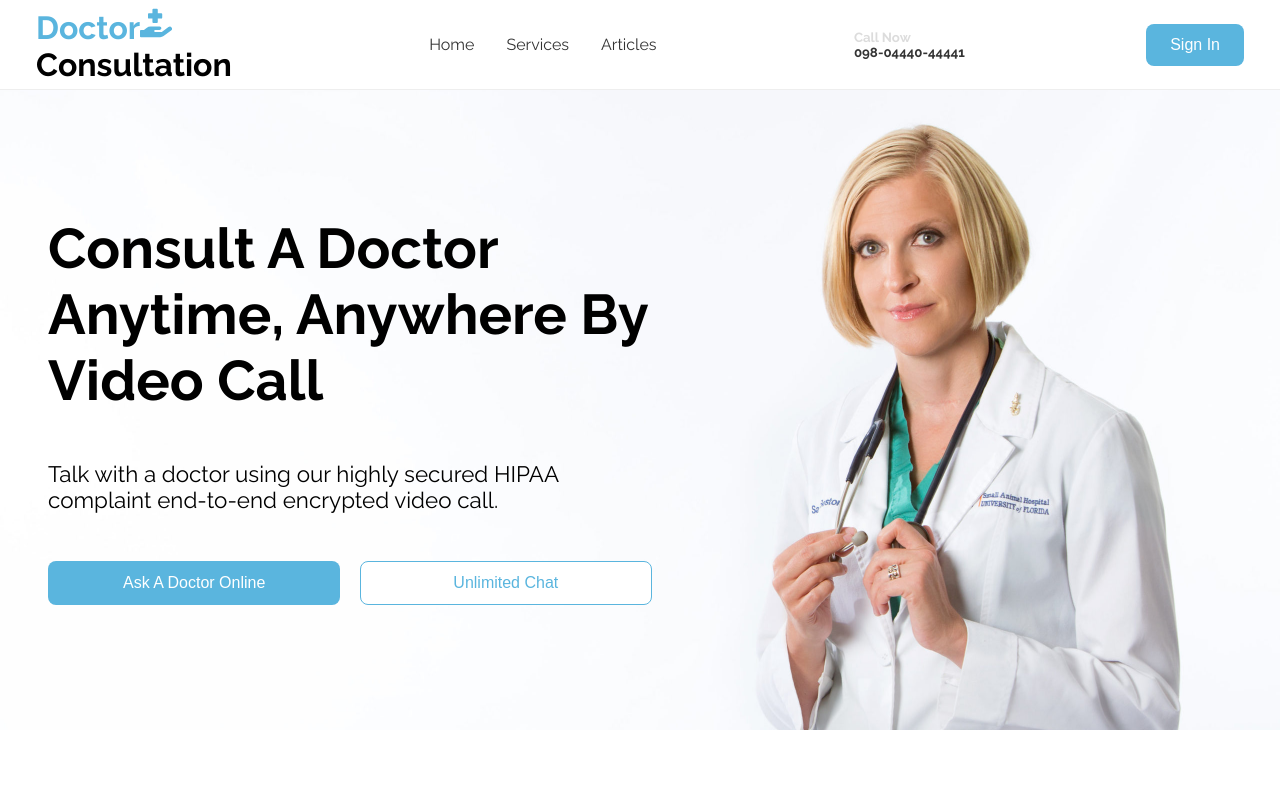
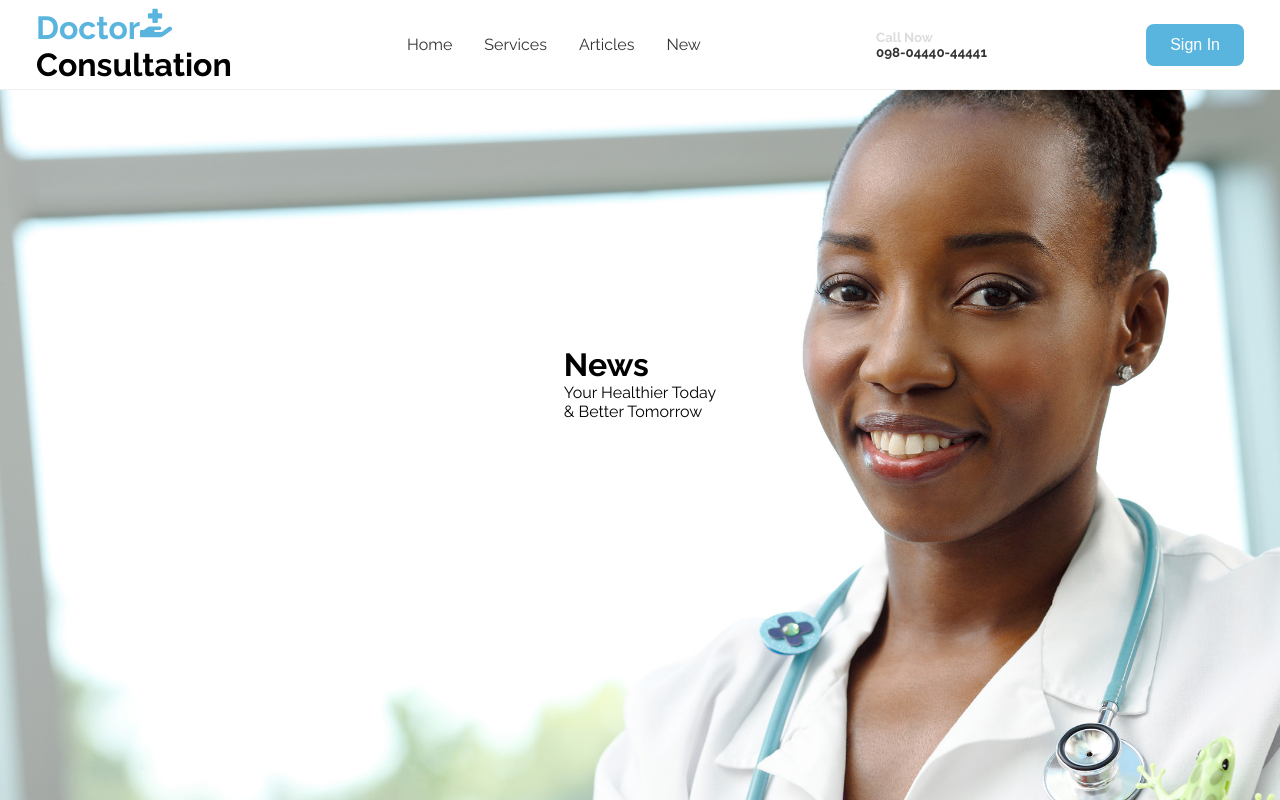
Before and after one commit to zahirmaliqi/Doctor-Consultation, a React (Create React App) app: page /new in a window 1280 px wide. Shown: the top 800 px of the page. Built offline with nearby package versions, Linux system fonts and the light colour scheme.

Commit message:
Router update

```diff
--- a/package.json
+++ b/package.json
@@ -9,6 +9,7 @@
     "react": "^18.2.0",
     "react-dom": "^18.2.0",
     "react-icons": "^4.4.0",
+    "react-router-dom": "^5.3.3",
     "react-scripts": "5.0.1",
     "web-vitals": "^2.1.4"
   },
--- a/src/App.js
+++ b/src/App.js
@@ -5,16 +5,29 @@ import Home from './components/home/Home'
 import Services from './components/services/Services'
 import Articles from './components/articles/Articles'
 import Footer from './components/footer/Footer'
+import { BrowserRouter as Router, Route, Switch } from 'react-router-dom';
+import New from './components/new/New'
 
 function App() {
   return (
+    <Router>
     <>
+    <Switch>
+      <Route exact path="/">
      <Navbar/>
      <Home/>
      <Services/>
      <Articles/>
      <Footer/>
+     </Route>
+
+      <Route exact path="/new">
+      <Navbar/>
+      <New/>
+     </Route>
+     </Switch>
     </>
+    </Router>
   );
 }
 
--- a/src/components/home/Home.js
+++ b/src/components/home/Home.js
@@ -14,7 +14,7 @@ const Home = () => {
             <button className='chat-btn'> Unlimited Chat</button>
             </div>
         </div>
-    </div>
+      </div>
 
     )
 }
--- a/src/components/navbar/Navbar.js
+++ b/src/components/navbar/Navbar.js
@@ -3,6 +3,7 @@ import React, {useState} from 'react'
 import {HiOutlineMenuAlt4} from 'react-icons/hi'
 import {FaRegTimesCircle} from 'react-icons/fa'
 import {FaHandHoldingMedical} from 'react-icons/fa'
+import { Link } from 'react-router-dom'
 
 //import style
 import './Navbar.css'
@@ -18,9 +19,10 @@ const Navbar = () => {
                 <h1><span>Doctor<FaHandHoldingMedical/><br></br></span>Consultation</h1>
 
                 <ul className={click ? 'nav-menu active' : 'nav-menu'}>
-                    <li><a href='#home-section'>Home</a></li>
-                    <li><a href='#services-section'>Services</a></li>
-                    <li><a href='#articles-section'>Articles</a></li>
+                    <li><a href='/#home-section'>Home</a></li>
+                    <li><a href='/#services-section'>Services</a></li>
+                    <li><a href='/#articles-section'>Articles</a></li>
+                    <li><Link to='/new'>New</Link></li>
                 </ul>
                 <h5> <span className='call'> Call Now </span> <br></br><span className='phone'>098-04440-44441</span></h5>
                 <button className='btn'>Sign In</button>
--- /dev/null
+++ b/src/components/new/New.css
@@ -0,0 +1,19 @@
+
+
+.background-img{
+    background: url('../../photos/doctor-new.jpg')  center center/cover no-repeat;
+    height: 100vh;
+    width: 100%;
+    display: flex;
+    flex-direction: column;
+    align-items: center;
+    box-shadow: inset 0 0 0 200px rgba(0, 0, 0, 0);
+    object-fit: contain;
+    max-width: 1340px;
+    margin: auto;
+
+}
+
+#content{
+    padding: 20%;
+}
--- /dev/null
+++ b/src/components/new/New.js
@@ -0,0 +1,16 @@
+import React from 'react'
+import './New.css'
+const New = () => {
+
+    return (
+        <div className='background-img'>
+           <div id='content'>
+            <h1 >News</h1>
+           <p>Your Healthier Today<br></br> & Better Tomorrow</p>
+           </div>
+        </div>
+
+    );
+}
+
+export default New;
```
Also changed, not shown: src/photos/doctor-new.jpg (added), 1 other file (tests, documents, lock files or other folders).
